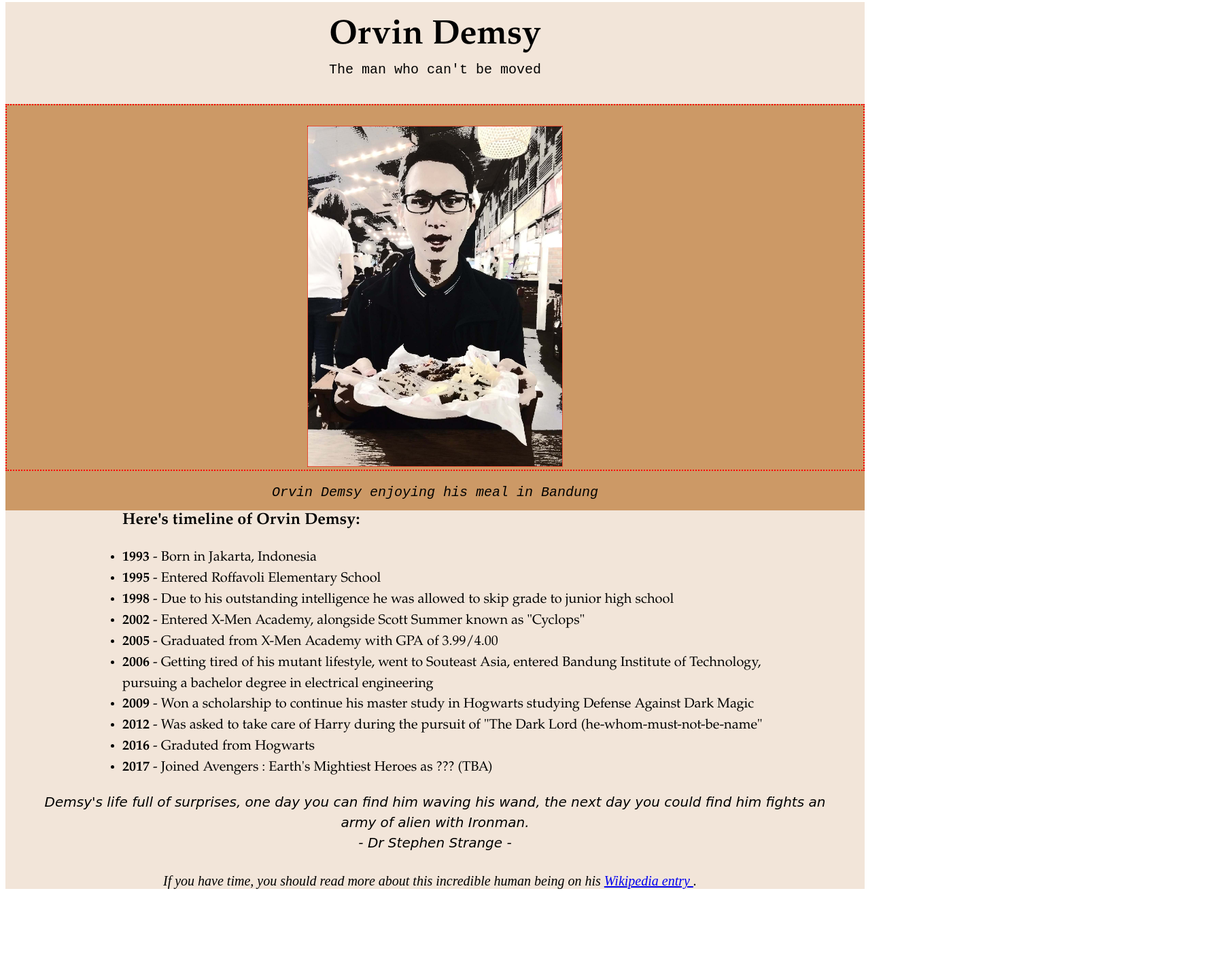
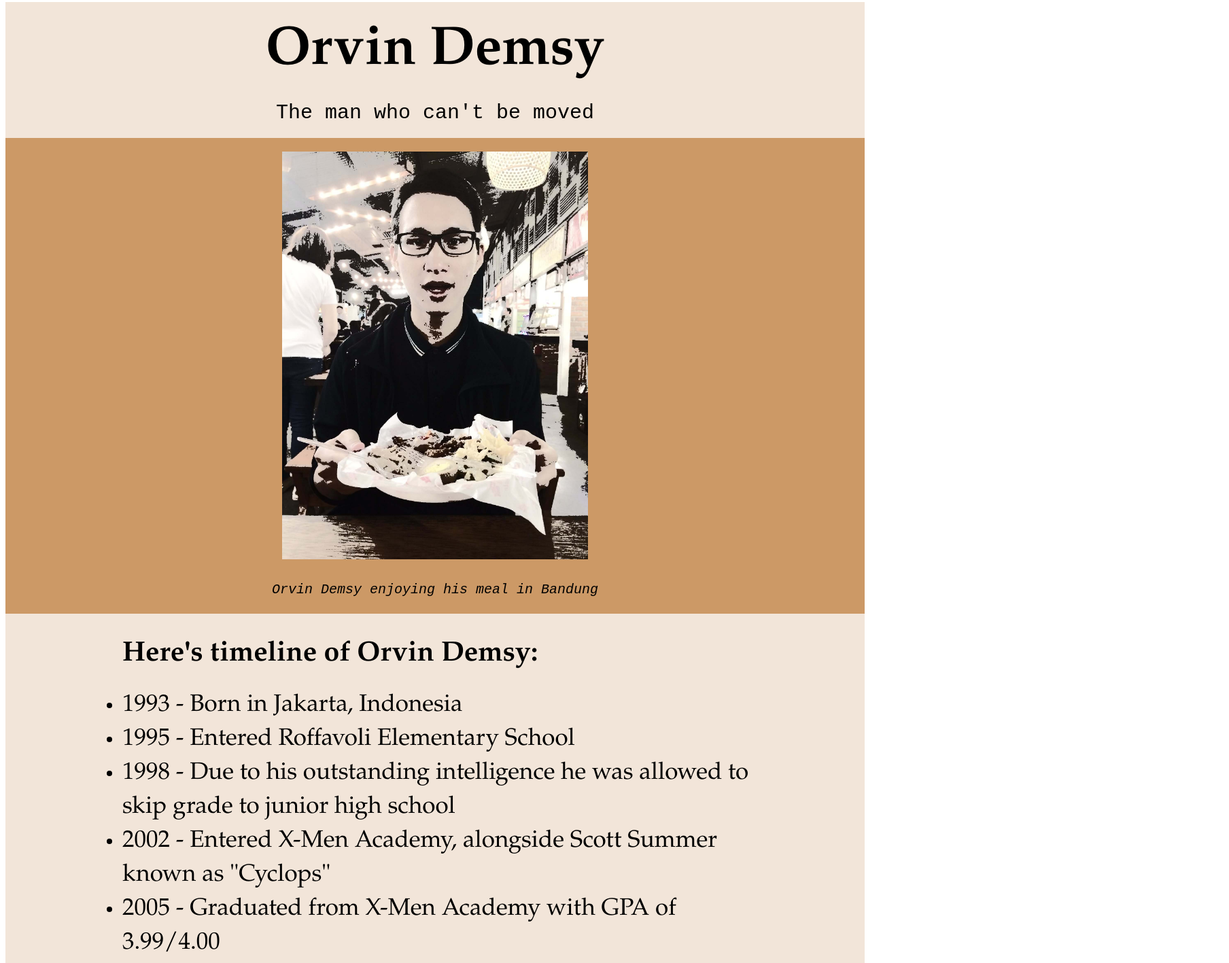
Before and after one commit to orvindemsy/Freecodecamp_project-s, a plain HTML site: page 1_Tribute_Page/index.html in a window 1280 px wide. Shown: the part 5-1422 px from the top of the page at 68% size, 1808 px wide, since content can reach past the window. Before the commit the page ends 1333 px from the top, so only its background shows below. Drawn offline with Linux system fonts and the light colour scheme.

Commit message:
Revert "Editing the CSS file, removing flex"
This reverts commit 5152f2e213217169c651c1bfb02d1602fb3299f2.

```diff
--- a/1_Tribute_Page/index.html
+++ b/1_Tribute_Page/index.html
@@ -1,37 +1,34 @@
 <!DOCTYPE html>
 <html>
-
-	<main id="main">
 	<link href="style.css" type="text/css" rel="stylesheet">
 	<div class="nameContainer">
-			<div class="name" id="title">Orvin Demsy</div>
+		<div class="name">Orvin Demsy</div>
 		<div class="smallCap">The man who can't be moved</div>
 	</div>
-			<div class="imgContainer" id="img-div">
-				<div id="image"><img src="images/demsy_compressed_monochrome.jpg" alt="A photo of Orvin Demsy enjoying his meal"></div>
-				<div id="img-caption"><i>Orvin Demsy enjoying his meal in Bandung</i></div>
+	<div class="imgContainer">
+		<div id="imgCaption"><img class="pic1" src="images/demsy_compressed_monochrome.jpg"><br><i>Orvin Demsy enjoying his meal in Bandung</i></div>
 	</div>
-			<div class="historyList" id="tribute-info">
+	<div class="historyList">
 		<div class="list">
-							<ul><h3><strong>Here's timeline of Orvin Demsy:</strong></h3>
-							<li><strong>1993</strong> - Born in Jakarta, Indonesia</li>
-							<li><strong>1995</strong> - Entered Roffavoli Elementary School</li>
-							<li><strong>1998</strong> - Due to his outstanding intelligence he was allowed to skip grade to junior high school</li>
-							<li><strong>2002</strong> - Entered X-Men Academy, alongside Scott Summer known as "Cyclops"</li>
-							<li><strong>2005</strong> - Graduated from X-Men Academy with GPA of 3.99/4.00</li>
-							<li><strong>2006</strong> - Getting tired of his mutant lifestyle, went to Souteast Asia, entered Bandung Institute of Technology, pursuing a bachelor degree in electrical engineering</li>
-							<li><strong>2009</strong> - Won a scholarship to continue his master study in Hogwarts studying Defense Against Dark Magic</li>
-							<li><strong>2012</strong> - Was asked to take care of Harry during the pursuit of "The Dark Lord (he-whom-must-not-be-name"</li>
-							<li><strong>2016</strong> - Graduted from Hogwarts </li>
-							<li><strong>2017</strong> - Joined Avengers : Earth's Mightiest Heroes as ??? (TBA)</li>
+		<ul><h3><strong> Here's timeline of Orvin Demsy: </strong></h3>
+			<li>1993 - Born in Jakarta, Indonesia</li>
+			<li>1995 - Entered Roffavoli Elementary School</li>
+			<li>1998 - Due to his outstanding intelligence he was allowed to skip grade to junior high school</li>
+			<li>2002 - Entered X-Men Academy, alongside Scott Summer known as "Cyclops"</li>
+			<li>2005 - Graduated from X-Men Academy with GPA of 3.99/4.00</li>
+			<li>2006 - Getting tired of his mutant lifestyle, went to Souteast Asia, entered Bandung Institute of Technology, pursuing a bachelor degree in electrical engineering</li>
+			<li>2009 - Won a scholarship to continue his master study in Hogwarts studying Defense Against Dark Magic</li>
+			<li>2012 - Was asked to take care of Harry during the pursuit of "The Dark Lord (he-whom-must-not-be-name"</li>
+			<li>2016 - Graduted from Hogwarts </li>
+			<li>2017 - Joined Avengers : Earth's Mightiest Heroes as ??? (TBA)</li>
 		</ul>
 		</div>
 
-						<div class="quote"><i>Demsy's life full of surprises, one day you can find him waving his wand, the next day you could find him fights an army of alien with Ironman. <br>- Dr Stephen Strange -
+		<footer>
+			<i>Demsy's life full of surprises, one day you can find him waving his wand, the next day you could find him fights an army of alien with Ironman. <br>- Dr Stephen Strange -
+		</footer>
 	</div>
-						<div id="tribute-link">
-							If you have time, you should read more about this incredible human being on his <a href="https://wikipedia.com" target="_blank">Wikipedia entry </a>.
-						</div>
-					</div>
-	</main>
+
+
+
 </html>
--- a/1_Tribute_Page/style.css
+++ b/1_Tribute_Page/style.css
@@ -1,96 +1,77 @@
 .nameContainer {
-	text-align: center;
+	display: flex;
 	background-color: #f2e5d9;
 	/*border: 10px dotted black;*/
-	height: 150px;
+	height: 200px;
+	flex-direction: column;
+	align-items: center;
+}
+
+.smallCap {
+	margin: 0 auto 20px auto;
+	font-size: 30px;
+	font-family: "Courier New";
 }
 
 .name {
-	display: block;
-	width: 500px;
+	font-family: Garamond;
+	font-size: 80px;
+	font-weight: 700;
 	margin: auto;
-	font-family: Garamond;
-	font-size: 50px;
-	font-weight: 700;
-	/*border: 2px dotted black;*/
-	padding-top: 20px;
-}
-
-.smallCap {
-	display: block;
-	width: 500px;
-	margin: auto;
-	font-size: 20px;
-	font-family: "Courier New";
-	line-height: 2;
+	/*border: 10px dotted black;*/
 }
 
 .imgContainer {
-	text-align: center;
+	display: flex;
 	background-color: #cc9966;
-	/*border: 5px dotted black;*/
+	/*border: 10px dotted black;*/
+	height: 700px;
+	justify-content: center;
+}
+
+
+.pic1 {
+	margin: auto;
+	width: auto;
 	height: 600px;
 }
 
-
-#image {
-	border: 2px dotted red;
+#imgCaption {
+	font-family: "Courier New";
+	font-size: 20px;
+	margin-top: 20px;
+	text-align: center;
+	line-height: 50px;
 }
 
-img {
-	margin-top: 30px;
-	width: auto;
-	border: 1px dotted red;
-	height: 500px;
-}
-
-#img-caption {
-	display: block;
-	font-family: "Courier New";
-	font-size: 20px;
-	/*border: 1px dotted blue;*/
-	padding-top: 20px;
+h3 {
+	margin-top: 50px;
+	line-height: 20px;
 }
 
 .historyList {
-	margin-top: 0px;
-	margin-bottom: 0px;
-	/*border: 1px dotted black;*/
+	text-align: center;
+	/*border: 10px dotted black;*/
 	background-color: #f2e5d9;
 }
 
 .list {
 	font-family: Garamond;
-	display: block;
-	margin-top: -25px;
-	margin-bottom: 0px;
-	margin-left: auto;
-	margin-right: auto;
-	line-height: 30px;
+	display: inline-block;
+	line-height: 50px;
 	font-weight: 500;
-	font-size: 20px;
+	font-size: 35px;
 	text-align: left;
 	/*border: 10px dotted black;*/
 	width: 1000px;
 }
 
-.quote {
-  text-align: center;
+footer {
 	font-family: Cursive;
-	margin: 0 auto 20px auto;
-	font-size: 20px;
-	width: 1200px;
-	display: block;
+	margin-bottom: 50px;
+	font-size: 25px;
+	width: 1800px;
+	display: inline-block;
 	/*border: 10px dotted black;*/
-	line-height: 30px;
+	line-height: 50px
 }
-
-#tribute-link {
-	display: block;
-  margin: auto;
-	font-size: 20px;
-	margin-top: 30px;
-	margin-bottom: 20px;
-  width: 800px;
-	/*border: 1px dotted black;*/
-}
```
Lines whose indentation alone changed are shown as unchanged.
